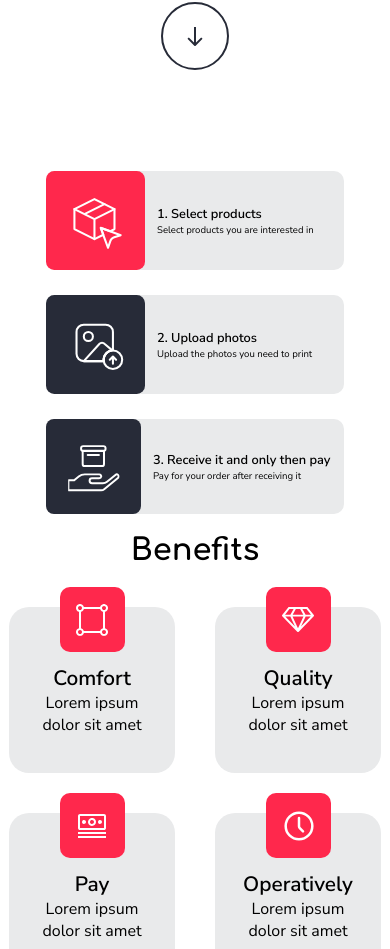
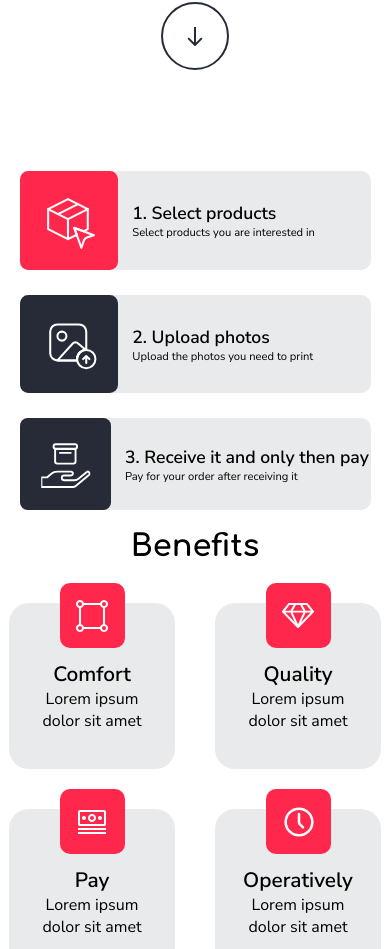
Before and after one commit to sssgen/photo-layout, a React (Create React App) app in the folder client/: page / in a window 390 px wide. Shown: the part 2937-3886 px from the top of the page. Built offline with nearby package versions, Linux system fonts and the light colour scheme.

Commit message:
media fix

```diff
--- a/client/src/pages/Landing/Landing.scss
+++ b/client/src/pages/Landing/Landing.scss
@@ -77,39 +77,6 @@
         font-family: 'Nunito Sans', sans-serif;
         font-weight: 600;
     }
-
-    * {
-        @media (max-width: 1200px) {
-            min-width: 0px;
-            max-width: 400px;
-        }
-
-        @media (max-width: 900px) {
-            min-width: 0px;
-            max-width: 362px;
-        }
-
-
-        @media (max-width: 768px) {
-            min-width: 0px;
-        }
-    }
-
-    @media (max-width: 1200px) {
-        min-width: 0px;
-    }
-
-    @media (max-width: 768px) {
-        min-width: 0px;
-        max-height: fit-content;
-    }
-}
-
-@media (min-width: 1200px) {
-.topServiceImage {
-    width: 558px;
-    height: 245px;
-}
 }
 
 .servicesPhotoSize {
@@ -195,25 +162,6 @@
         font-family: 'Nunito Sans', sans-serif;
         font-weight: 600;
     }
-
-    * {
-        @media (max-width: 1200px) {
-            min-width: 0px;
-        }
-
-        @media (max-width: 870px) {
-            min-width: 0px;
-        }
-    }
-
-    @media (max-width: 1200px) {
-        min-width: 0px;
-    }
-
-    @media (max-width: 768px) {
-        min-width: 0px;
-        max-height: fit-content;
-    }
 }
 
 .bottomServiceFlex {
@@ -274,14 +222,6 @@
     display: flex;
     min-width: 0px;
     min-height: 0px;
-
-    @media (max-width: 700px) {
-        max-width: 656px;
-        max-height: 120px;
-        min-width: 0px;
-        min-height: 0px;
-    }
-
 }
 
 .workStepText {
@@ -302,19 +242,7 @@
         font-size: 1.1rem;
     }
 
-    @media (max-width: 700px) {
-        width: auto;
-    }
 
-    @media (max-width: 400px) {
-        h4 {
-            font-size: 1.1rem;
-        }
-
-        p {
-            font-size: 0.7rem;
-        }
-    }
 }
 
 .benefitsWrapper {
@@ -409,7 +337,48 @@
     margin-bottom: 10%;
 }
 
+@media (min-width: 1200px) {
+    .topServiceImage {
+        width: 558px;
+        height: 245px;
+    }
+    }
+
 @media (max-width: 1200px) {
+    .bottomServices {
+        flex-wrap: wrap;
+        margin-left: 5%;
+        margin-right: 5%;
+    }
+
+    .orderButton {
+        width: 111px;
+    }
+
+    .topServiceFlex {
+        gap: 7.5%;
+    }
+
+    .topServiceImage {
+        max-width: 362px;
+        max-height: 245px;
+    }
+
+    .topService {
+        min-width: 0px;
+        * {
+        min-width: 0px;
+        max-width: 400px;
+        }
+    }
+
+    .bottomService {
+        min-width: 0px;
+        * {
+        min-width: 0px;
+        }
+    }
+
     .headerSlider {
         display: flex;
         justify-content: center;
@@ -431,27 +400,6 @@
             font-family: 'Nurito sans', sans-serif;
             font-size: 1.1rem;
         }
-    }
-}
-
-@media (max-width: 1200px) {
-    .bottomServices {
-        flex-wrap: wrap;
-        margin-left: 5%;
-        margin-right: 5%;
-    }
-
-    .orderButton {
-        width: 111px;
-    }
-
-    .topServiceFlex {
-        gap: 7.5%;
-    }
-
-    .topServiceImage {
-        max-width: 362px;
-        max-height: 245px;
     }
 }
 
@@ -477,6 +425,21 @@
         img {
             min-width: 0;
             min-height: 0;
+        }
+    }
+
+    .topService {
+        * {
+        min-width: 0px;
+        max-width: 362px;
+        }
+    }
+}
+
+@media (max-width: 870px) {
+    .bottomService {
+        * {
+        min-width: 0px;
         }
     }
 }
@@ -552,6 +515,13 @@
     }
 }
 
+@media (max-width: 760px) {
+    .bottomService {
+    min-width: 0px;
+    max-height: fit-content;
+    }
+}
+
 @media (max-width: 400px) {
     .headerInfo {
         h1 {
@@ -562,4 +532,37 @@
             font-size: 0.9rem;
         }
     }
+
+    .workStepText {
+        h4 {
+            font-size: 1.1rem;
+        }
+
+        p {
+            font-size: 0.7rem;
+        }
+    }
 }
+
+@media (max-width: 768px) {
+    .topService {
+    min-width: 0px;
+    max-height: fit-content;
+
+        * {
+        min-width: 0px;
+        }
+    }
+}
+
+@media (max-width: 700px) {
+    .workStepText {
+        width: auto;
+    }
+
+    .workStep {
+        max-width: 656px;
+        max-height: 120px;
+        min-width: 0px;
+    }
+}
```
